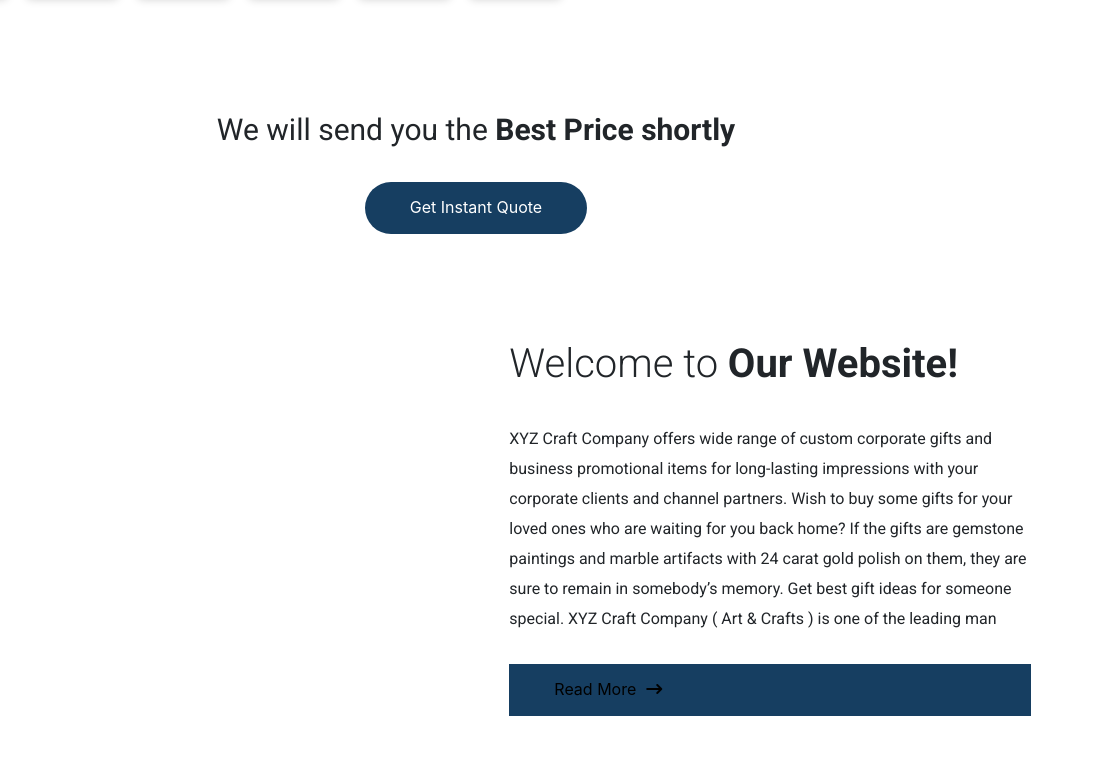
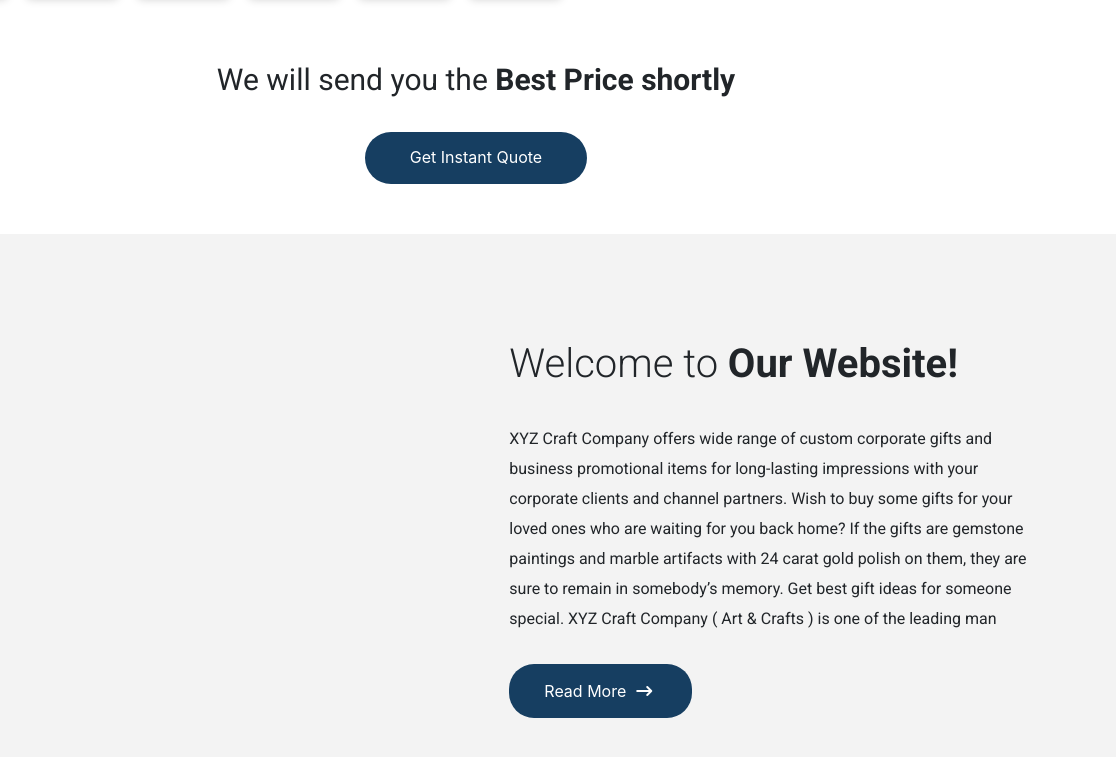
Before and after one commit to BelalShah/main, a plain HTML site: page BNQ Product/index.html in a window 1280 px wide. Shown: the part 127-884 px from the top of the page, 164-1280 px from the left. Before the commit the page ends 843 px from the top, so only its background shows below. Drawn offline with nearby package versions, Linux system fonts and the light colour scheme.

Commit message:
5 sections completed

```diff
--- a/BNQ Product/index.html
+++ b/BNQ Product/index.html
@@ -51,17 +51,18 @@
 
 
         </div>
+        <div class="upper">
+            <div class="sectiontitle">
+                We will send you the <span>Best Price shortly</span>
+            </div>
+            <div class="button">Get Instant Quote</div>
+        </div>
     </div>
 
 
     <section class="section3">
         <div class="container">
-            <div class="upper">
-                <div class="sectiontitle">
-                    We will send you the <span>Best Price shortly</span>
-                </div>
-                <div class="button">Get Instant Quote</div>
-            </div>
+
             <div class="wrap">
                 <div class="left">
                     <img src="office.jpg" alt="">
--- a/BNQ Product/style.scss
+++ b/BNQ Product/style.scss
@@ -40,15 +40,12 @@
             }
         }
     }
-}
-.section3 {
-    margin-top: 100px;
-
     .upper {
         display: flex;
         align-items: center;
         flex-direction: column;
-
+        margin-top: 50px;
+        margin-bottom: 50px;
         .sectiontitle {
             margin-bottom: 30px;
             font-family: "Roboto", sans-serif;
@@ -69,8 +66,14 @@
             }
         }
     }
+}
+.section3 {
+    padding-top: 100px;
+    padding-bottom: 100px;
+    background-color: #F3F3F3;
+
     .wrap {
-        margin-top: 100px;
+        // margin-top: 100px;
         justify-content: space-between;
         display: flex;
 
@@ -104,14 +107,16 @@
             }
             a {
                 background-color: #163e61;
-                padding: 13px 45px 15px;
+                padding: 15px 35px 15px;
                 display: flex;
-                align-items: flex-end;
-                color: #000;
+                align-items: center;
+                color: #fff;
                 text-decoration: none;
+                border-radius: 25px;
+                width: 35%;
                 i {
                     margin-left: 10px;
-                    color: #000;
+                    color: #fff;
                 }
             }
         }
```
Also changed, not shown: BNQ Product/style.css, 1 other file.
